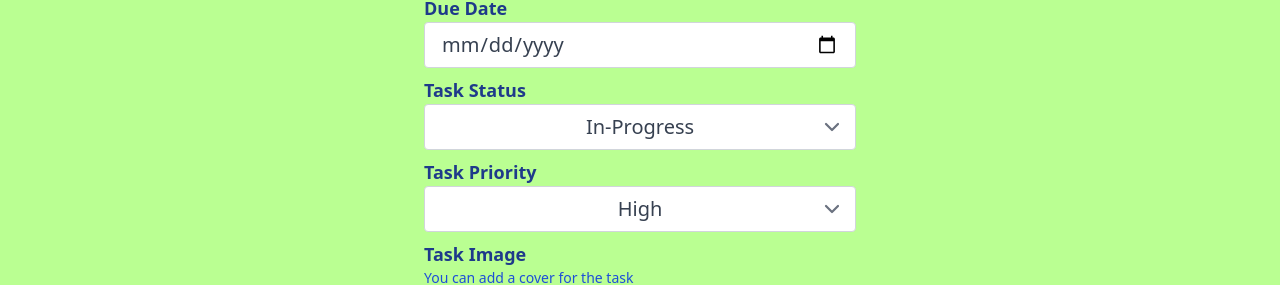
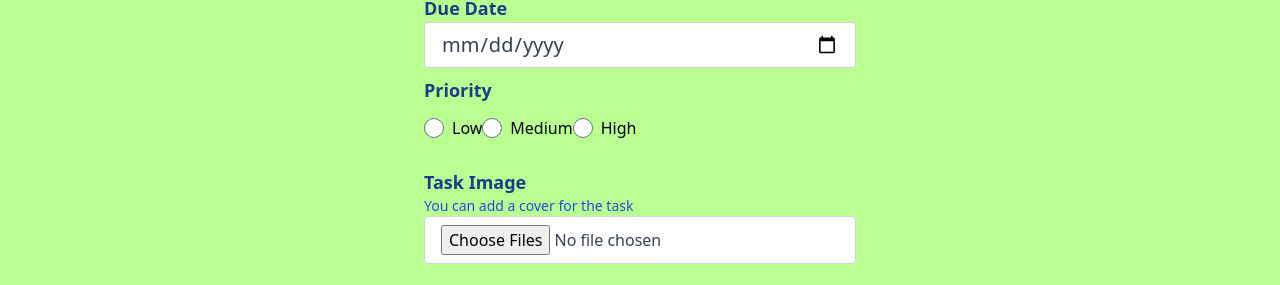
Before and after one commit to nadaaladdin/tms-software-react, a React (Create React App) app: page /create-task in a window 1280 px wide. Shown: the part 466-751 px from the top of the page. Built offline with nearby package versions, Linux system fonts and the light colour scheme; no server answers; the database is empty; sample sign-in values are in the browser's storage.

Commit message:
prevent the user from adding a due date for the task that is after the due date of the project

```diff
--- a/src/pages/CreateTask.jsx
+++ b/src/pages/CreateTask.jsx
@@ -1,110 +1,115 @@
 import { getAuth } from 'firebase/auth';
-import React, { useState, useEffect } from 'react'
-import {FcAddRow} from 'react-icons/fc';
+import React, { useState, useEffect } from 'react';
+import { FcAddRow } from 'react-icons/fc';
 import Spinner from '../components/Spinner';
 import { toast } from 'react-toastify';
-import {getStorage, ref, uploadBytesResumable, getDownloadURL } from "firebase/storage";
+import { getStorage, ref, uploadBytesResumable, getDownloadURL } from "firebase/storage";
 import { v4 as uuidv4 } from "uuid";
 import { addDoc, collection, serverTimestamp } from 'firebase/firestore';
 import { db } from '../firebase';
 import { useNavigate } from "react-router-dom";
 import { useLocation } from 'react-router-dom';
-import { Timestamp, deleteDoc, doc, getDoc, getDocs, orderBy, query, where } from 'firebase/firestore';
-import ListingUsers from '../components/ListingUsers';
+import {  doc, getDoc, getDocs, orderBy, query } from 'firebase/firestore';
 
 export default function CreateTask() {
   const auth = getAuth();
   const navigate = useNavigate();
   const [loading, setLoading] = useState(false);
   const [users, setUsers] = useState([]);
-
+  const [project, setProject] = useState(null);
 
   const location = useLocation();
   const searchParams = new URLSearchParams(location.search);
   const projectID = searchParams.get('projectID');
 
-  //console.log("test: ")
-  //console.log(projectID)
   const [formData, setFormData] = useState({
-    projID:projectID,
+    projID: projectID,
     name: "",
     description: "",
     dueDate: "",
-    status: "In-Progress", // Default status is set to 'In-Progress'
-    priority:"",
-    member:"",
-    projectManager: auth.currentUser.displayName, // Project manager will be set to the name of the signed-in user
+    status: "",
+    priority: "",
+    member: "",
+    projectManager: auth.currentUser.displayName,
     images: {},
   });
-  const {projID, name, description, dueDate, status, priority,member, projectManager, images} = formData;
 
+  const { projID, name, description, dueDate, status, priority, member, projectManager, images } = formData;
 
-  useEffect(()=>{
-    async function fetchUsers(){
+  useEffect(() => {
+    async function fetchUsers() {
       const usersRef = collection(db, "users");
       const q = query(
         usersRef,
-          orderBy("timestamp","desc"));
-        const querySnap =await getDocs(q);
-        let users =[];
-        querySnap.forEach((doc)=>{
+        orderBy("timestamp", "desc")
+      );
+      const querySnap = await getDocs(q);
+      let users = [];
+      querySnap.forEach((doc) => {
         return users.push({
           id: doc.id,
           data: doc.data(),
         });
       });
-       // console.log("list",ProjectList)
       setUsers(users);
       setLoading(false);
     }
     fetchUsers();
-  }, [])
+  }, []);
 
+  useEffect(() => {
+    async function fetchProject() {
+      if (projectID) {
+        const projectRef = doc(db, "ProjectList", projectID);
+        const projectDoc = await getDoc(projectRef);
+        if (projectDoc.exists()) {
+          setProject(projectDoc.data());
+        }
+      }
+    }
+    fetchProject();
+  }, [projectID]);
 
-  function onChange(e){
-      let boolean = null;
-      if (e.target.value === "true"){
-        boolean  = true;
+  function onChange(e) {
+    const { id, value, files } = e.target;
+
+    if (id === "images") {
+      setFormData((prevState) => ({
+        ...prevState,
+        images: files,
+      }));
+      return;
     }
-      if (e.target.value === "false"){
-        boolean  = false;
-      }
-      // for files
-      if (e.target.files){
-        setFormData((prevState)=>({
+
+    setFormData((prevState) => ({
       ...prevState,
-          images: e.target.files,
+      [id]: value,
     }));
   }
-      //text,bool,number
-      if(!e.target.files){
-        setFormData((prevState)=>({
-          ...prevState,
-          [e.target.id]: boolean ?? e.target.value,
-        }));
-      }
-  }
-  async function onSubmit(e){
-    e.preventDefault(); //prevent refresh the page
+
+  async function onSubmit(e) {
+    e.preventDefault();
     setLoading(true);
-    if(!images || images.length > 1){
+
+    if (!images || images.length > 1) {
       setLoading(false);
-      toast.error("You can add only one image")
+      toast.error("You can add only one image");
       return;
     }
+
     async function storeImage(image) {
       return new Promise((resolve, reject) => {
         const storage = getStorage();
         const filename = `${auth.currentUser.uid}-${image.name}-${uuidv4()}`;
         const storageRef = ref(storage, filename);
         const uploadTask = uploadBytesResumable(storageRef, image);
+
         uploadTask.on(
           "state_changed",
           (snapshot) => {
             // Observe state change events such as progress, pause, and resume
             // Get task progress, including the number of bytes uploaded and the total number of bytes to be uploaded
-            const progress =
-              (snapshot.bytesTransferred / snapshot.totalBytes) * 100;
+            const progress = (snapshot.bytesTransferred / snapshot.totalBytes) * 100;
             console.log("Upload is " + progress + "% done");
             switch (snapshot.state) {
               case "paused":
@@ -131,41 +136,36 @@ export default function CreateTask() {
     }
 
     const imgUrls = await Promise.all(
-      [...images]
-      .map((image) => storeImage(image)))
-      .catch((error) => {
+      [...images].map((image) => storeImage(image))
+    ).catch((error) => {
       setLoading(false);
       toast.error("Images not uploaded");
       return;
     });
 
-    const formDataCopy={
+    const formDataCopy = {
       ...formData,
       imgUrls,
       timestamp: serverTimestamp(),
       userRef: auth.currentUser.uid,
     };
+
     delete formDataCopy.images;
+
     const docRef = await addDoc(collection(db, "TaskList"), formDataCopy);
-    //console.log(docRef.id)
     setLoading(false);
     toast.success("Task Created");
     navigate(`/category/${docRef.id}`);
   }
 
-  if(loading){
-    return <Spinner/>;
+  if (loading) {
+    return <Spinner />;
   }
 
   return (
-
     <main className='max-w-md px-2 mx-auto'>
-<h1 className='text-3xl text-center mt-6 font-bold text-blue-900'> Create New Task</h1>
-
-
+      <h1 className='text-3xl text-center mt-6 font-bold text-blue-900'>Create New Task</h1>
       <form onSubmit={onSubmit}>
-
-
         <p className='text-blue-900 text-lg mt-6 font-semibold'>Task Name</p>
         <input
           type="text"
@@ -178,7 +178,6 @@ export default function CreateTask() {
           required
           className='w-full px-4 py-2 text-xl text-gray-700 bg-white border border-gray-300 rounded transition duration-150 ease-in-out focus:test-gray-700 focus:bg-white focus:border-slate-600 mb-2'
         />
-
 
         <div className='mb-6'>
           <p className='text-lg font-semibold text-blue-900'>Assign Member</p>
@@ -208,41 +207,58 @@ export default function CreateTask() {
           minLength='4'
           className='w-full px-4 py-2 text-xl text-gray-700 bg-white border border-gray-300 rounded transition duration-150 ease-in-out focus:test-gray-700 focus:bg-white focus:border-slate-600 mb-2'
         />
+
 <p className='text-blue-900 text-lg mt-6 font-semibold'>Due Date</p>
       <input
         type="date"
         id="dueDate"
         value={dueDate}
         onChange={onChange}
-      required
         min={new Date().toISOString().split('T')[0]} // Set the minimum date to the current date
+        max={project && project.dueDate} // Set the maximum date to the project's due date
         className='w-full px-4 py-2 text-xl text-gray-700 bg-white border border-gray-300 rounded transition duration-150 ease-in-out focus:test-gray-700 focus:bg-white focus:border-slate-600 mb-2'
       />
-    <p className='text-lg font-semibold text-blue-900'>Task Status</p>
-      <select
-          id="status"
+
+        <div className='mb-6'>
+          <p className='text-lg font-semibold text-blue-900'>Priority</p>
+          <div>
+            <label className='inline-flex items-center mt-3'>
+              <input
+                type="radio"
+                id="priority"
+                value="Low"
+                checked={priority === "Low"}
                 onChange={onChange}
-          value={status}
-          className='w-full text-center px-4 py-2 text-xl text-gray-700 bg-white border border-gray-300 rounded transition duration-150 ease-in-out focus:test-gray-700 focus:bg-white focus:border-slate-600 mb-2'
-        >
-        <option value="ToDo">ToDo</option>
-        <option value="In-Progress">In-Progress</option>
-        <option value="Done">Done</option>
-      </select>
+                className='form-radio h-5 w-5 text-green-600 transition duration-150 ease-in-out'
+              />
+              <span className='ml-2'>Low</span>
+            </label>
 
+            <label className='inline-flex items-center mt-3'>
+              <input
+                type="radio"
+                id="priority"
+                value="Medium"
+                checked={priority === "Medium"}
+                onChange={onChange}
+                className='form-radio h-5 w-5 text-yellow-500 transition duration-150 ease-in-out'
+              />
+              <span className='ml-2'>Medium</span>
+            </label>
 
-      <p className='text-lg font-semibold text-blue-900'>Task Priority</p>
-          <select
+            <label className='inline-flex items-center mt-3'>
+              <input
+                type="radio"
                 id="priority"
+                value="High"
+                checked={priority === "High"}
                 onChange={onChange}
-            value={priority}
-            className='w-full text-center px-4 py-2 text-xl text-gray-700 bg-white border border-gray-300 rounded transition duration-150 ease-in-out focus:test-gray-700 focus:bg-white focus:border-slate-600 mb-2'
-          >
-            <option value="High">High</option>
-            <option value="Low">Low</option>
-            <option value="Medium">Medium</option>
-          </select>
-
+                className='form-radio h-5 w-5 text-red-500 transition duration-150 ease-in-out'
+              />
+              <span className='ml-2'>High</span>
+            </label>
+          </div>
+        </div>
 
         <div className='mb-6'>
               <p className='text-lg font-semibold text-blue-900'>Task Image</p>
@@ -263,8 +279,7 @@ export default function CreateTask() {
             Create The Task
             <FcAddRow className='ml-2 text-3xl'/>
         </button>
-
       </form>
     </main>
-)
+  );
 }
--- a/src/pages/EditTask.jsx
+++ b/src/pages/EditTask.jsx
@@ -22,28 +22,31 @@ export default function EditTask() {
   const [task, setTask] =useState(null);
   const location = useLocation();
   const searchParams = new URLSearchParams(location.search);
+  const [project, setProject] = useState(null);
+
   const projectID = searchParams.get('projectID');
+
   const [users, setUsers] = useState([]);
-
   const [formData, setFormData] = useState({
-    projID:projectID,
+    projID: projectID,
     name: "",
     description: "",
     dueDate: "",
-    status: "", // Default status is set to 'In-Progress'
-    priority:"",
-    member:"",
-    projectManager: auth.currentUser.displayName, // Project manager will be set to the name of the signed-in user
+    status: "",
+    priority: "",
+    member: "",
+    projectManager: auth.currentUser.displayName,
     images: {},
   });
-  const {projID, name, description, dueDate, status, priority,member, projectManager, images} = formData;
+
+  const { projID, name, description, dueDate, status, priority, member, projectManager, images } = formData;
+
 
   useEffect(()=>{
     setLoading(true);
     async function fetchTask(){
        const docRef = doc(db, "TaskList", params.taskListId);
        const docSnap = await getDoc(docRef);
-
         if(docSnap.exists()){
             setTask(docSnap.data())
             setFormData({...docSnap.data()})
@@ -57,7 +60,6 @@ export default function EditTask() {
 
     fetchTask();
   },[navigate, params.taskListId]);
-
   useEffect(()=>{
     async function fetchUsers(){
         const usersRef = collection(db, "users");
@@ -78,6 +80,18 @@ export default function EditTask() {
       }
       fetchUsers();
   }, [])
+
+  useEffect(() => {
+    async function fetchProject() {
+        if(task && task.projID){
+        const projectRef = doc(db, "ProjectList", task && task.projID);
+        const projectDoc = await getDoc(projectRef);
+        if (projectDoc.exists()) {
+          setProject(projectDoc.data());
+        }
+    }}
+    fetchProject();
+  }, [task]);
 
   function onChange(e){
       let boolean = null;
@@ -121,7 +135,6 @@ export default function EditTask() {
     toast.success("Edit task is done successfully!");
     navigate(`/category/${params.taskListId}`);
   }
-
   if(loading){
     return <Spinner/>;
   }
@@ -145,7 +158,7 @@ export default function EditTask() {
       />
 
 
-    {projectManager === auth.currentUser.uid ?(
+    {task && task.projectManager === auth.currentUser.uid ?(
       <div className='mb-6'>
       <p className='text-lg font-semibold text-blue-900'>Assign Member</p>
       <select
@@ -176,16 +189,18 @@ export default function EditTask() {
       minLength='4'
       className='w-full px-4 py-2 text-xl text-gray-700 bg-white border border-gray-300 rounded transition duration-150 ease-in-out focus:test-gray-700 focus:bg-white focus:border-slate-600 mb-2'
       />
+
       <p className='text-blue-900 text-lg mt-6 font-semibold'>Due Date</p>
       <input
         type="date"
         id="dueDate"
         value={dueDate}
         onChange={onChange}
-      required
         min={new Date().toISOString().split('T')[0]} // Set the minimum date to the current date
+        max={project && project.dueDate} // Set the maximum date to the project's due date
         className='w-full px-4 py-2 text-xl text-gray-700 bg-white border border-gray-300 rounded transition duration-150 ease-in-out focus:test-gray-700 focus:bg-white focus:border-slate-600 mb-2'
       />
+
     <p className='text-lg font-semibold text-blue-900'>Task Status</p>
       <select
           id="status"
@@ -199,17 +214,46 @@ export default function EditTask() {
       </select>
 
 
-      <p className='text-lg font-semibold text-blue-900'>Task Priority</p>
-          <select
+      <div className='mb-6'>
+          <p className='text-lg font-semibold text-blue-900'> Task Priority</p>
+          <div>
+            <label className='inline-flex items-center mt-3'>
+              <input
+                type="radio"
                 id="priority"
+                value="Low"
+                checked={priority === "Low"}
                 onChange={onChange}
-            value={priority}
-            className='w-full text-center px-4 py-2 text-xl text-gray-700 bg-white border border-gray-300 rounded transition duration-150 ease-in-out focus:test-gray-700 focus:bg-white focus:border-slate-600 mb-2'
-          >
-            <option value="High">High</option>
-            <option value="Low">Low</option>
-            <option value="Medium">Medium</option>
-          </select>
+                className='form-radio h-5 w-5 text-green-600 transition duration-150 ease-in-out'
+              />
+              <span className='ml-2'>Low</span>
+            </label>
+
+            <label className='inline-flex items-center mt-3'>
+              <input
+                type="radio"
+                id="priority"
+                value="Medium"
+                checked={priority === "Medium"}
+                onChange={onChange}
+                className='form-radio h-5 w-5 text-yellow-500 transition duration-150 ease-in-out'
+              />
+              <span className='ml-2'>Medium</span>
+            </label>
+
+            <label className='inline-flex items-center mt-3'>
+              <input
+                type="radio"
+                id="priority"
+                value="High"
+                checked={priority === "High"}
+                onChange={onChange}
+                className='form-radio h-5 w-5 text-red-500 transition duration-150 ease-in-out'
+              />
+              <span className='ml-2'>High</span>
+            </label>
+          </div>
+        </div>
 
         <button type='submit' className=' flex justify-center items-center  py-2 w-full bg-blue-900 font-medium text-sm uppercase rounded shadow-md hover:bg-blue-700 transition duration-150 ease-in-out hover:shadow-lg active:bg-blue-500 text-white px-7 mb-6'>
             Edit The Task
--- a/src/pages/Task.jsx
+++ b/src/pages/Task.jsx
@@ -25,7 +25,7 @@ export default function Task() {
   const [task, setTask] = useState(null);
   const [memberName, setMemberName] = useState('');
   const [projectName, setProjectName] = useState('');
-
+  const [projectDueDate, setProjectDueDate] =useState('');
   const navigate = useNavigate();
 
   SwiperCore.use([Autoplay, Navigation, Pagination]);
@@ -56,6 +56,7 @@ export default function Task() {
         if (projectDocSnap.exists()) {
             const userData = projectDocSnap.data();
             setProjectName(userData.name);
+            setProjectDueDate(userData.dueDate);
           } else {
             setProjectName('Unknown User');
           }
```
Lines whose indentation alone changed are shown as unchanged.
